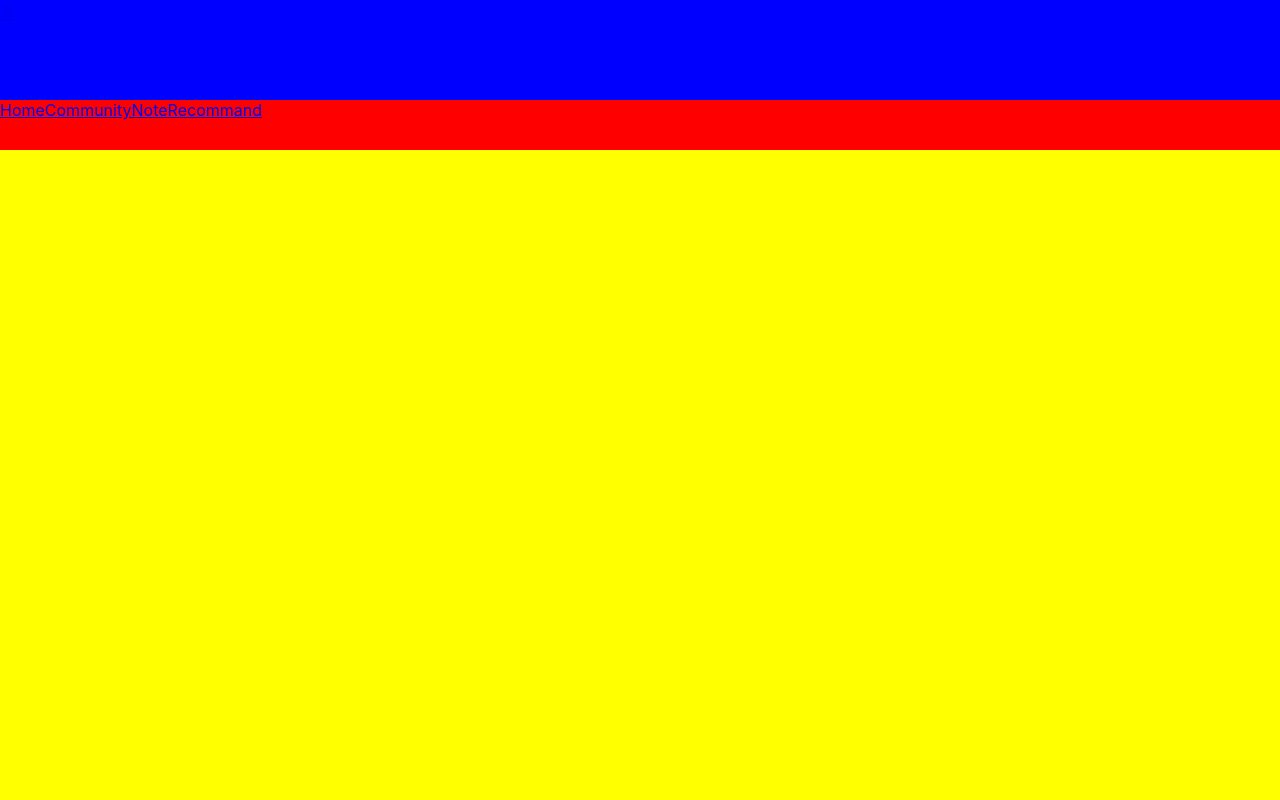
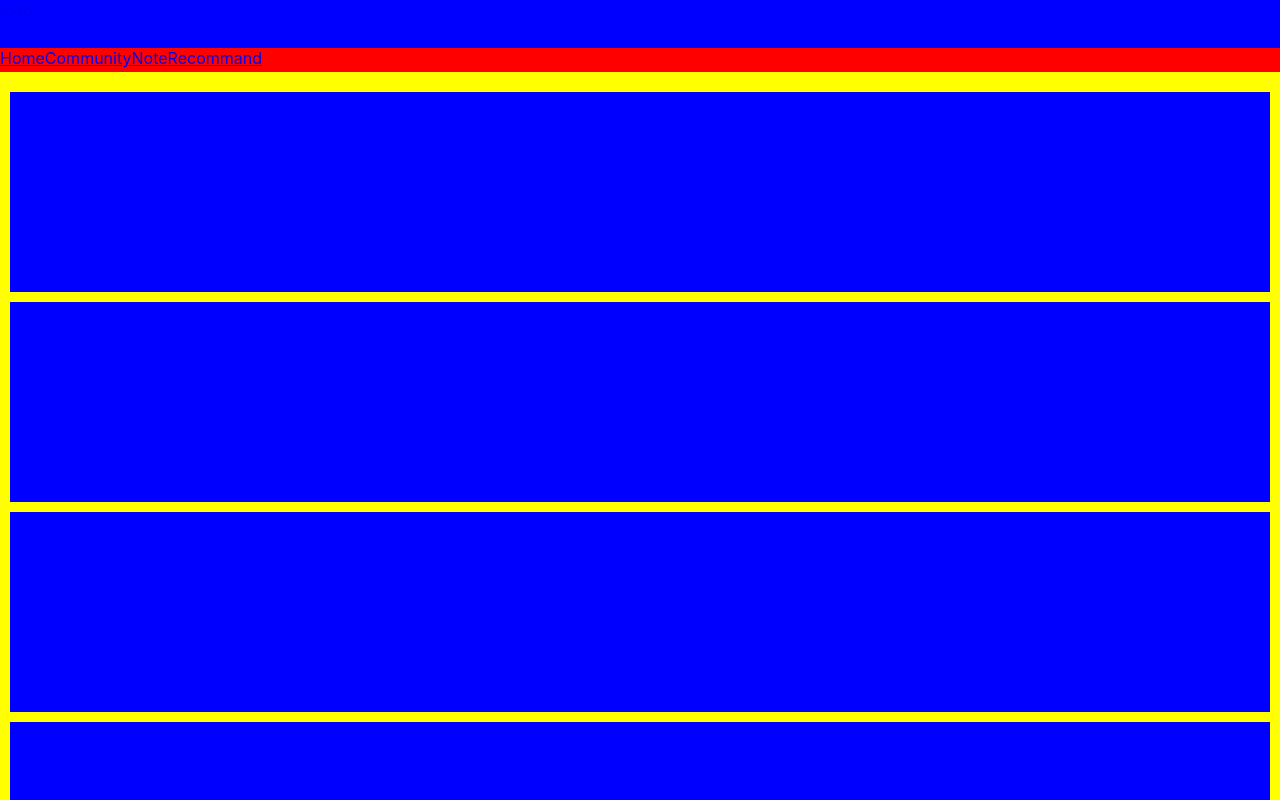
Before and after one commit to minu0897/capstone-yido, a React (Create React App) app: page / in a window 1280 px wide. Built offline with nearby package versions, Linux system fonts and the light colour scheme.

Commit message:
div Architecture

```diff
--- a/src/components/common/header/Header.jsx
+++ b/src/components/common/header/Header.jsx
@@ -6,7 +6,7 @@ const Header = () => {
 
   return (
     <div className='header'>
-      <Link to={'/'}>홈</Link>
+      <Link to={'/'}>logo</Link>
     </div>
   );
 };
--- a/src/index.css
+++ b/src/index.css
@@ -16,3 +16,10 @@ code {
   flex-direction: column;
   height: 100vh; /* 전체 뷰포트 높이 */
 }
+.box{
+  left: 10%;
+  right: 10%;
+  background-color: blue;
+  height: 200px;
+  margin-top: 10px;
+}
--- a/src/pages/Home/Home.css
+++ b/src/pages/Home/Home.css
@@ -2,4 +2,5 @@
   background-color: yellow;
   padding: 10px;
   flex-grow: 1; /* 나머지 공간 차지 */
+  overflow: scroll;
 }
--- a/src/pages/Home/Home.jsx
+++ b/src/pages/Home/Home.jsx
@@ -6,6 +6,20 @@ const Home = () => {
 
   return (
     <div className='home'>
+      <div className='box'>
+      </div>
+      <div className='box'>
+      </div>
+      <div className='box'>
+      </div>
+      <div className='box'>
+      </div>
+      <div className='box'>
+      </div>
+      <div className='box'>
+      </div>
+      <div className='box'>
+      </div>
     </div>
   );
 };
```
